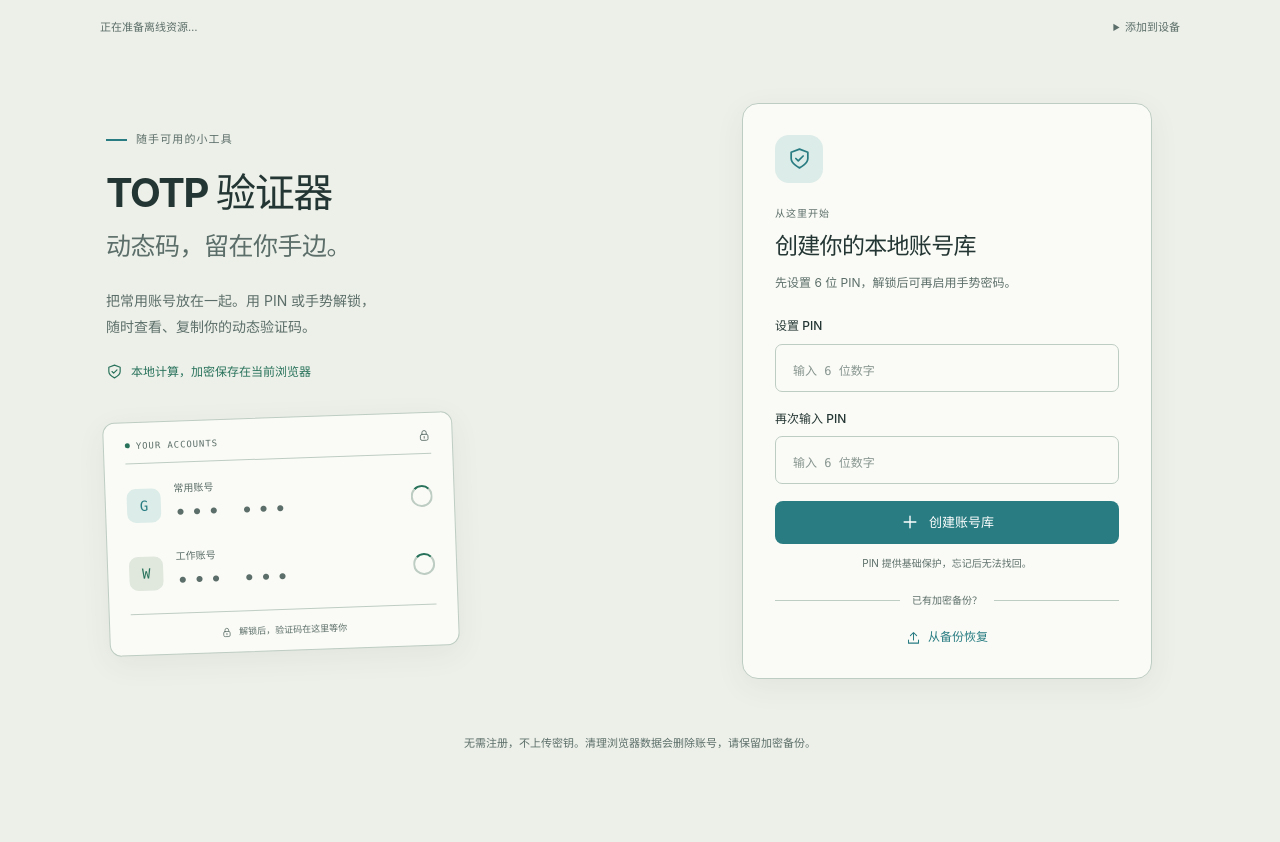
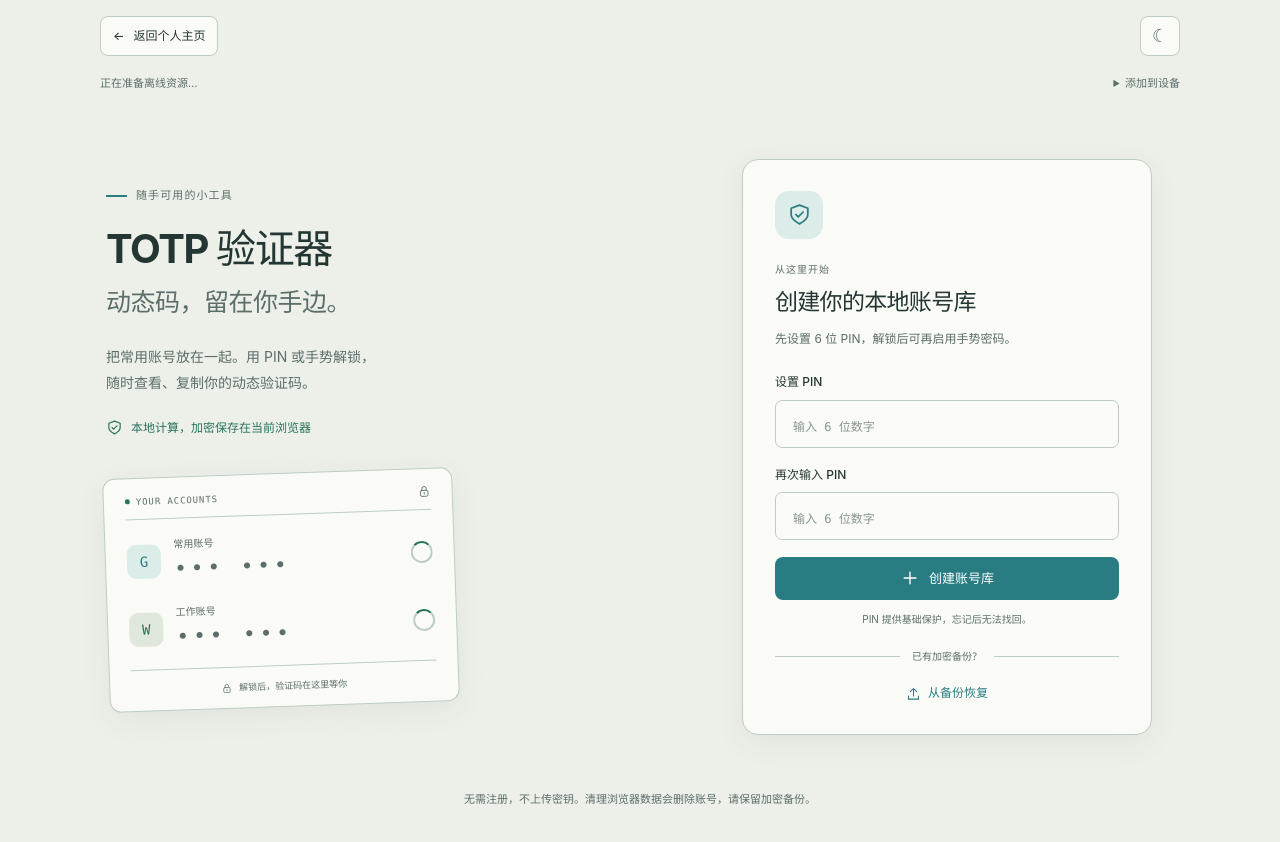
Before and after one commit to czNail/totp, a website built with Vite: page index.html in a window 1280 px wide. Before the commit the page ends 800 px from the top, so only its background shows below. Built offline with nearby package versions, Linux system fonts and the light colour scheme; some packages are replaced by stand-ins of ours; files whose address does not match are found by name.

Commit message:
Give the authenticator a standalone layout

```diff
--- a/index.html
+++ b/index.html
@@ -10,14 +10,21 @@
     <link rel="manifest" href="/totp/manifest.webmanifest" />
     <link rel="apple-touch-icon" href="/totp/icons/icon-192.png" />
     <meta name="theme-color" content="" />
-    <!-- site-ui:runtime -->
+    <script src="%BASE_URL%site-ui/runtime.js"></script>
     <title>TOTP 验证器 · 木匠钉子</title>
   </head>
   <body>
     <a class="skip-link" href="#main">跳到主要内容</a>
-    <!-- site-ui:header -->
-    <main id="main" class="wrap" tabindex="-1"><div id="app-tools" class="app-tools"></div><div id="app"><p class="loading">正在打开本地账号库…</p></div></main>
-    <!-- site-ui:footer -->
+    <main id="main" class="wrap" tabindex="-1">
+      <div class="app-top">
+        <a class="button secondary home-return" href="/"><span aria-hidden="true">←</span> 返回个人主页</a>
+        <button class="icon-button theme-switch" type="button" data-site-theme aria-label="切换到深色主题" aria-pressed="false">
+          <span aria-hidden="true" class="theme-moon">☾</span><span aria-hidden="true" class="theme-sun">☀</span>
+        </button>
+      </div>
+      <div id="app-tools" class="app-tools"></div>
+      <div id="app"><p class="loading">正在打开本地账号库…</p></div>
+    </main>
     <div id="toast" class="toast" role="status" aria-live="polite"></div>
     <noscript>请开启 JavaScript 以在浏览器本地计算动态验证码。</noscript>
     <script type="module" src="/src/main.ts"></script>
--- a/src/style.css
+++ b/src/style.css
@@ -1,5 +1,4 @@
 @import "../vendor/site-ui/tokens.css";
-@import "../vendor/site-ui/shell.css";
 :root {
   color-scheme: light;
   --bg: var(--site-bg);
@@ -50,9 +49,12 @@ button, a, input, select, summary { outline-offset: 4px; }
 svg { flex-shrink: 0; vertical-align: middle; }
 h1, h2, p { margin-top: 0; }
 .wrap { width: min(1080px, calc(100% - 64px)); margin-inline: auto; }
-nav { margin-left: auto; display: flex; gap: 29px; font-size: 13px; color: var(--muted); }
-nav a:hover { color: var(--accent); }
-nav a span { margin-left: 5px; }
+.app-top { display: flex; align-items: center; justify-content: space-between; padding-top: 16px; }
+.app-top .home-return { min-height: 40px; padding: 0 12px; font-size: 12px; }
+.app-top .theme-switch { width: 40px; height: 40px; border-radius: var(--site-radius-control); background: var(--card); font-size: 18px; }
+.app-top .theme-switch:hover { background: var(--soft); }
+.theme-sun, [data-theme="dark"] .theme-moon { display: none; }
+[data-theme="dark"] .theme-sun { display: inline; }
 .icon-button { display: inline-flex; justify-content: center; align-items: center; width: 38px; height: 38px; border: 1px solid var(--line); border-radius: 50%; background: transparent; color: var(--muted); padding: 0; }
 .icon-button:hover { color: var(--accent); background: var(--soft); }
 .icon-button.square { height: 43px; width: 43px; border-radius: 9px; background: var(--card); }
--- a/vite.config.ts
+++ b/vite.config.ts
@@ -1,7 +1,6 @@
 import { defineConfig } from 'vite';
-import { headerMarkup, footerMarkup } from './vendor/site-ui/shell.mjs';
 import { offlinePlugin } from './scripts/offline-plugin.ts';
 export default defineConfig({
   base: '/totp/',
-  plugins: [{ name: 'shared-site-shell', transformIndexHtml: html => html.replace('<!-- site-ui:runtime -->', '<script src="/totp/site-ui/runtime.js"></script>').replace('<!-- site-ui:header -->', headerMarkup({ active: 'totp' })).replace('<!-- site-ui:footer -->', footerMarkup()) }, offlinePlugin()],
+  plugins: [offlinePlugin()],
 });
```
Also changed, not shown: AGENTS.md (+1 -1 lines), README.md.
